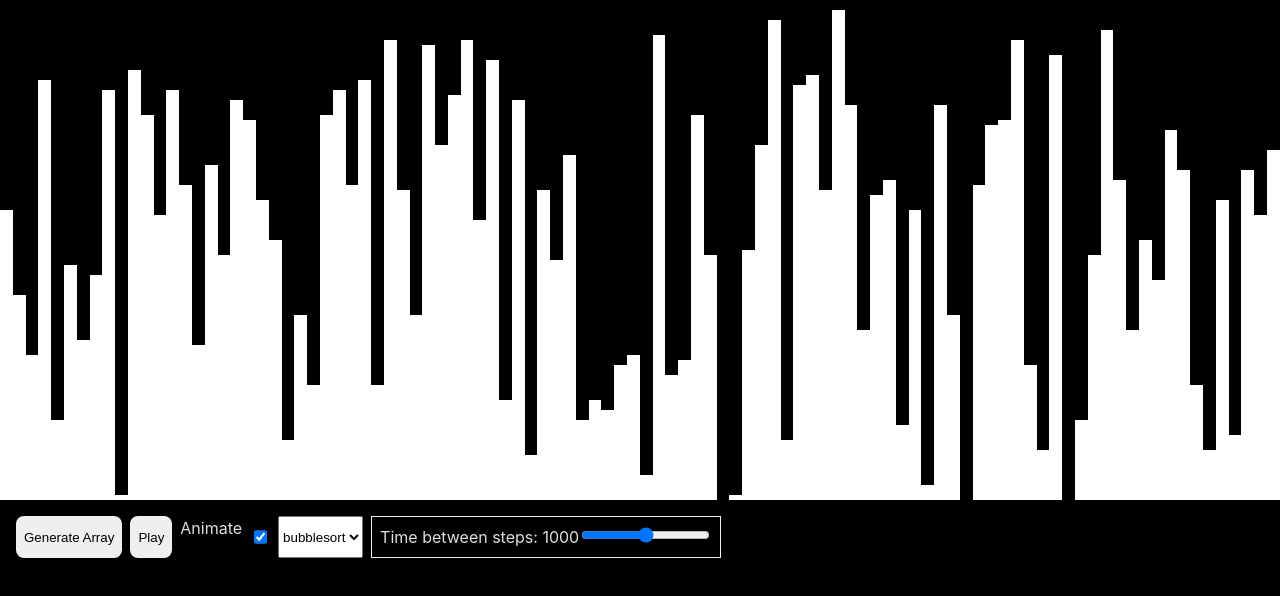
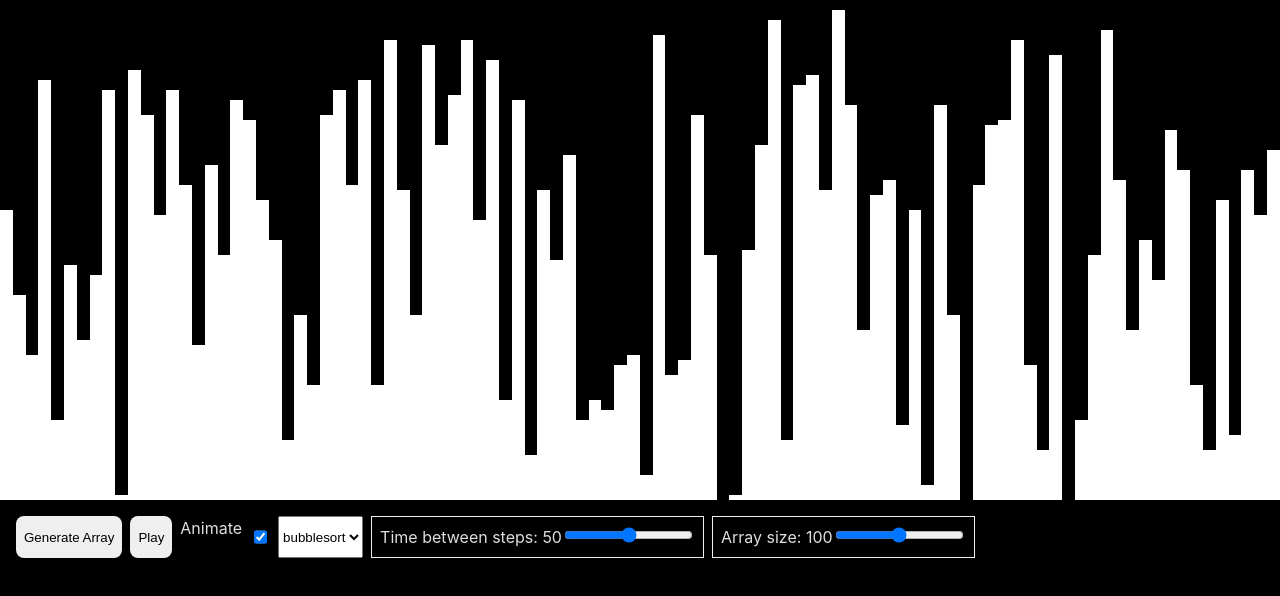
Before and after one commit to chuakid/sort-visualiser-react, a React (Vite) app: page / in a window 1280 px wide. Shown: the top 596 px of the page. Built offline with nearby package versions, Linux system fonts and the light colour scheme.

Commit message:
size changer

```diff
--- a/src/App.tsx
+++ b/src/App.tsx
@@ -5,12 +5,13 @@ import { Block, generateRandom, playStep, StateToColorMap } from './utils'
 import { motion } from "motion/react"
 
 function App() {
-  const [array, setArray] = useState<Block[]>(generateRandom())
+  const [size, setSize] = useState(100)
+  const [array, setArray] = useState<Block[]>(generateRandom(size))
   const [isPlaying, setIsPlaying] = useState(false)
   const [sortingAlgo, setSortingAlgo] = useState<keyof typeof ALGOS>("bubblesort")
   const sortingGeneratorRef = useRef<Generator<Step>>(bubbleSort(array))
   const [animate, setAnimate] = useState(true)
-  const [timer, setTimer] = useState(1000)
+  const [timer, setTimer] = useState(50)
 
   useEffect(() => {
     if (isPlaying) {
@@ -35,7 +36,7 @@ function App() {
       <div className={styles.options}>
         <button onClick={() => {
           setIsPlaying(false)
-          const newArray = generateRandom()
+          const newArray = generateRandom(size)
           setArray(newArray)
           sortingGeneratorRef.current = ALGOS[sortingAlgo](newArray)
         }}>Generate Array</button>
@@ -52,6 +53,14 @@ function App() {
         <div style={{ border: "1px solid #eeeeee", padding: "8px" }}>
           <label>Time between steps: {timer}</label><input min={1} max={1000} step={1} type="range" onChange={e => setTimer(Number(e.currentTarget.value))} />
         </div>
+        <div style={{ border: "1px solid #eeeeee", padding: "8px" }}>
+          <label>Array size: {size}</label><input min={1} max={1000} step={1} type="range" onChange={e => {
+            setSize(Number(e.currentTarget.value))
+            const newArray = generateRandom(Number(e.currentTarget.value))
+            setArray(newArray)
+            sortingGeneratorRef.current = ALGOS[sortingAlgo](newArray)
+          }} />
+        </div>
       </div>
 
     </div >
--- a/src/utils.ts
+++ b/src/utils.ts
@@ -1,6 +1,6 @@
 import { Step } from "./sorting"
 
-export const generateRandom: () => Block[] = () => Array.from({ length: 100 }, () => Math.floor(Math.random() * 100)).map((value, i) => ({
+export const generateRandom: (size: number) => Block[] = (size) => Array.from({ length: size }, () => Math.floor(Math.random() * 100)).map((value, i) => ({
     key: i,
     state: "none",
     value
```
